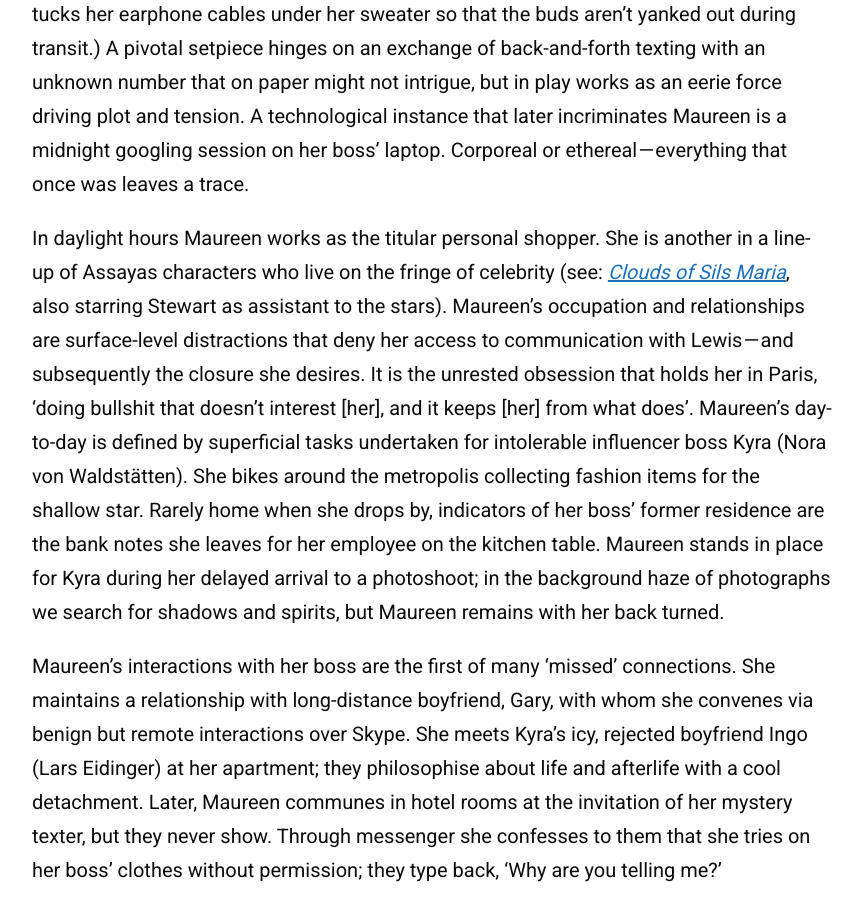
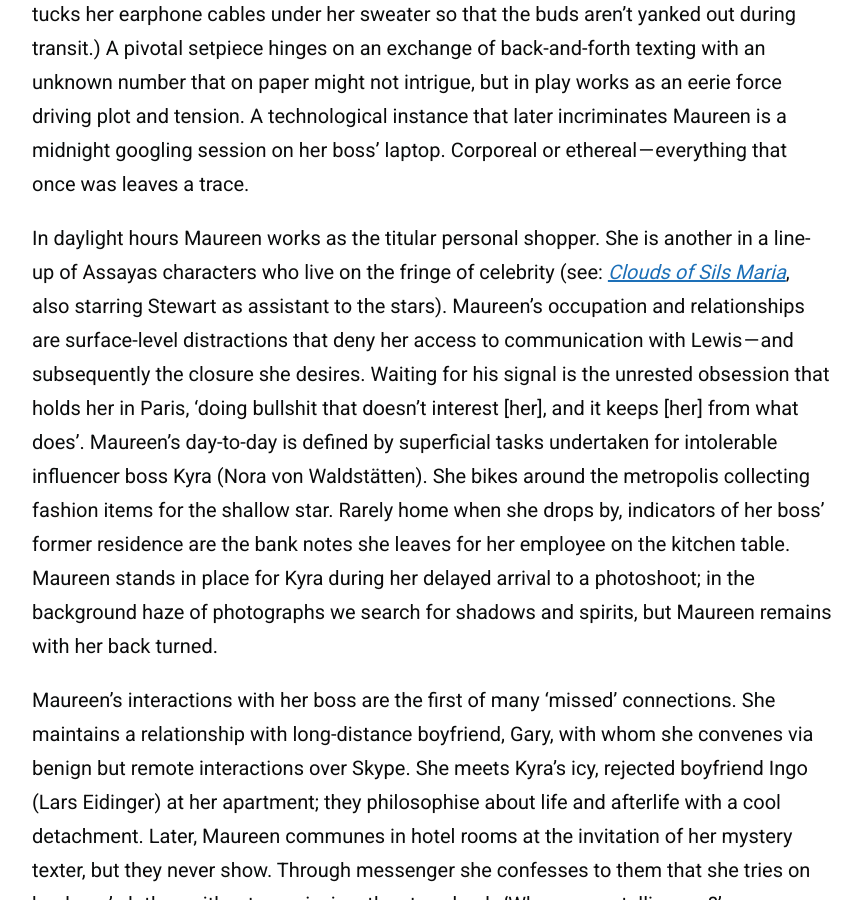
Before and after one commit to zoeurl/zoedowney.github.io, a Jekyll site: the page built from _posts/2023-12-08-personal-shopper.md, in a window 1280 px wide and 900 px high, scrolled down 1308 px. Shown: the whole window, without its empty margins (208-1071 px from the left). Built offline with Jekyll 4.4.1, drawn with Linux system fonts in a browser that asks for light colours.

Commit message:
Update 2023-12-08-personal-shopper.md

```diff
--- a/_posts/2023-12-08-personal-shopper.md
+++ b/_posts/2023-12-08-personal-shopper.md
@@ -14,7 +14,7 @@
 
 I’m a fan of media that abides by current technological habits. Maureen orders a Klint [book](https://www.amazon.co.uk/Hilma-Af-Klint-David-Lomas/dp/3775734899/ref=sr_1_1?crid=3EECI1DAZPFCG&keywords=hilma+af+klint+a+pioneer+of+abstraction&qid=1700658419&sprefix=hilma+af+klint+a+pioneer+of+abstraction%2Caps%2C99&sr=8-1) online and is pictured watching YouTube videos about the artist on the métro. (She tucks her earphone cables under her sweater so that the buds aren't yanked out during transit.) A pivotal setpiece hinges on an exchange of back-and-forth texting with an unknown number that on paper might not intrigue, but in play works as an eerie force driving plot and tension. A technological instance that later incriminates Maureen is a midnight googling session on her boss’ laptop. Corporeal or ethereal — everything that once was leaves a trace.
 
-In daylight hours Maureen works as the titular personal shopper. She is another in a line-up of Assayas characters who live on the fringe of celebrity (see: [_Clouds of Sils Maria_](https://www.theguardian.com/film/2015/may/17/clouds-of-sils-maria-review-juliette-binoche), also starring Stewart as assistant to the stars). Maureen’s occupation and relationships are surface-level distractions that deny her access to communication with Lewis — and subsequently the closure she desires. It is the unrested obsession that holds her in Paris, 'doing bullshit that doesn't interest [her], and it keeps [her] from what does'. Maureen's day-to-day is defined by superficial tasks undertaken for intolerable influencer boss Kyra (Nora von Waldstätten). She bikes around the metropolis collecting fashion items for the shallow star. Rarely home when she drops by, indicators of her boss’ former residence are the bank notes she leaves for her employee on the kitchen table. Maureen stands in place for Kyra during her delayed arrival to a photoshoot; in the background haze of photographs we search for shadows and spirits, but Maureen remains with her back turned.
+In daylight hours Maureen works as the titular personal shopper. She is another in a line-up of Assayas characters who live on the fringe of celebrity (see: [_Clouds of Sils Maria_](https://www.theguardian.com/film/2015/may/17/clouds-of-sils-maria-review-juliette-binoche), also starring Stewart as assistant to the stars). Maureen’s occupation and relationships are surface-level distractions that deny her access to communication with Lewis — and subsequently the closure she desires. Waiting for his signal is the unrested obsession that holds her in Paris, 'doing bullshit that doesn't interest [her], and it keeps [her] from what does'. Maureen's day-to-day is defined by superficial tasks undertaken for intolerable influencer boss Kyra (Nora von Waldstätten). She bikes around the metropolis collecting fashion items for the shallow star. Rarely home when she drops by, indicators of her boss’ former residence are the bank notes she leaves for her employee on the kitchen table. Maureen stands in place for Kyra during her delayed arrival to a photoshoot; in the background haze of photographs we search for shadows and spirits, but Maureen remains with her back turned.
 
 Maureen’s interactions with her boss are the first of many ‘missed’ connections. She maintains a relationship with long-distance boyfriend, Gary, with whom she convenes via benign but remote interactions over Skype. She meets Kyra’s icy, rejected boyfriend Ingo (Lars Eidinger) at her apartment; they philosophise about life and afterlife with a cool detachment. Later, Maureen communes in hotel rooms at the invitation of her mystery texter, but they never show. Through messenger she confesses to them that she tries on her boss’ clothes without permission; they type back, ‘Why are you telling me?’
 
```
